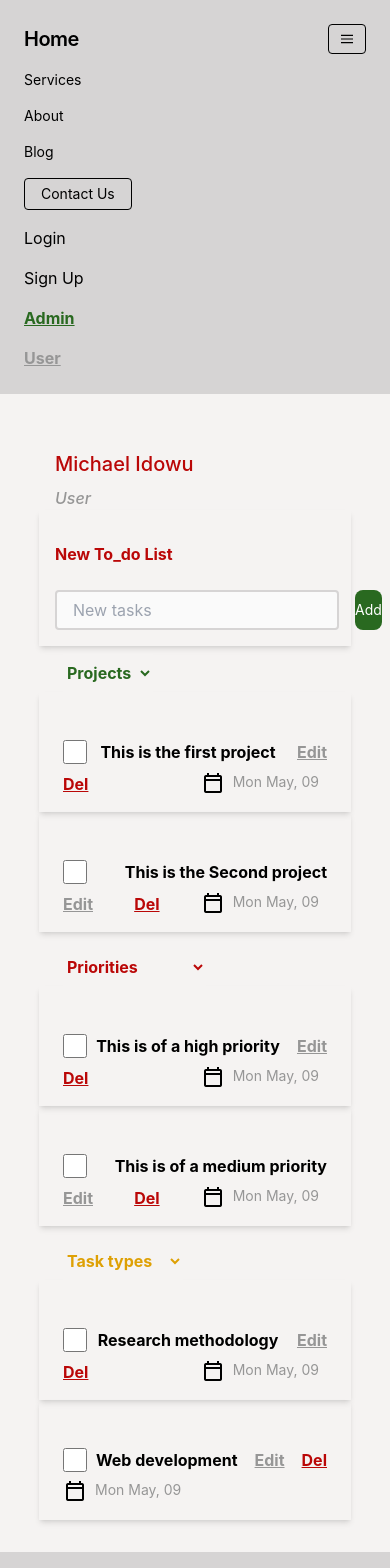
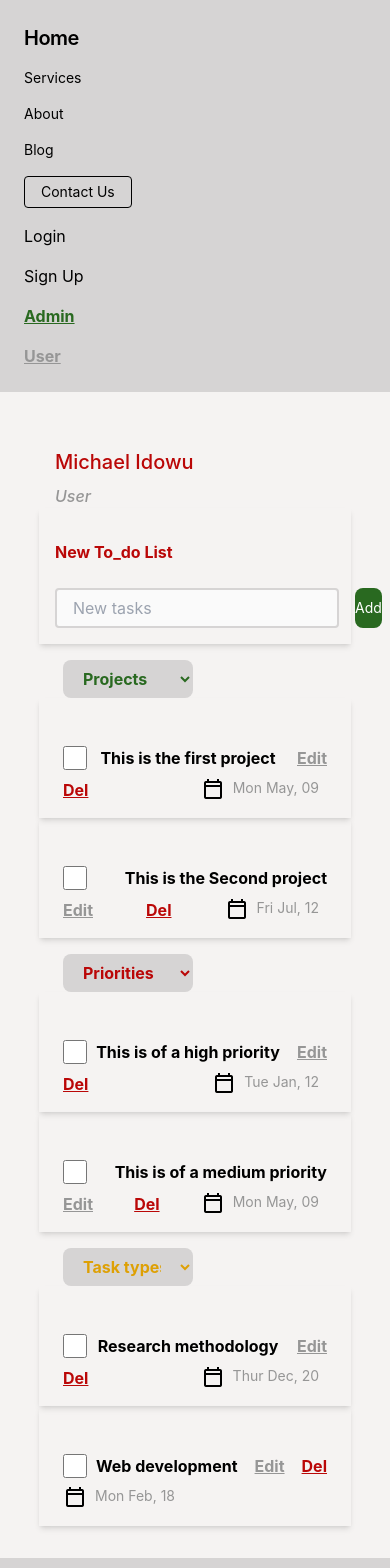
Before and after one commit to Franchesca02/To-Do-App, a React (Create React App) app: page /user in a window 390 px wide. Shown: the top 1568 px of the page. Built offline with nearby package versions, Linux system fonts and the light colour scheme; a web font is replaced by a local one.

Commit message:
edited screens

```diff
--- a/src/Components/Dashboard/Dashboard.js
+++ b/src/Components/Dashboard/Dashboard.js
@@ -17,7 +17,7 @@ const Dashboard = () => {
           </p>
         </div>
         <div className="mt-8">
-          <Link to="/To_Do">
+          <Link to="/User">
             <button className=" flex text-base font-bold font-FontInter text-Red rounded-lg w-[170px] h-[48px] py-2 px-2 bg-Gray">
               <img src={Dash} alt="home icon" />
               <p className="px-2">User dashboard</p>
--- a/src/Components/Dashboard/User.js
+++ b/src/Components/Dashboard/User.js
@@ -36,7 +36,7 @@ const To_Do = () => {
           </div>
         </form>
 
-        <select className="text-base text-Green font-FontInter font-bold mx-6 py-2 mt-2 bg-Gray">
+        <select className="text-base text-Green font-FontInter font-bold mx-6 py-2 px-4 mt-4 bg-Grey w-[130px] rounded-lg">
           <option>Projects</option>
           <option>Project 1</option>
           <option>Project 2</option>
@@ -101,13 +101,13 @@ const To_Do = () => {
               <div className="flex mt-2 px-2">
                 <img src={Calendar} alt="Calendar" />
                 <p className="text-[#969696] text-sm font-FontInter px-2">
-                  Mon May, 09
+                  Fri Jul, 12
                 </p>
               </div>
             </div>
           </div>
         </form>
-        <select className="text-base text-Red font-FontInter font-bold mx-6 py-2 mt-4 bg-Gray">
+        <select className="text-base text-Red font-FontInter font-bold mx-6 py-2 px-4 mt-4 bg-Grey w-[130px] rounded-lg">
           <option>Priorities</option>
           <option>High project</option>
           <option>Medium project</option>
@@ -139,7 +139,7 @@ const To_Do = () => {
               <div className="flex mt-2 px-2">
                 <img src={Calendar} alt="Calendar" />
                 <p className="text-[#969696] text-sm font-FontInter px-2">
-                  Mon May, 09
+                  Tue Jan, 12
                 </p>
               </div>
             </div>
@@ -179,7 +179,7 @@ const To_Do = () => {
           </div>
         </form>
 
-        <select className="text-base text-Yellow font-FontInter font-bold mx-6 py-2 mt-4 bg-Gray">
+        <select className="text-base text-Yellow font-FontInter font-bold mx-6 py-2 px-4 mt-4 bg-Grey w-[130px] rounded-lg">
           <option>Task types</option>
           <option>Social media</option>
           <option>Research</option>
@@ -212,7 +212,7 @@ const To_Do = () => {
               <div className="flex mt-2 px-2">
                 <img src={Calendar} alt="Calendar" />
                 <p className="text-[#969696] text-sm font-FontInter px-2">
-                  Mon May, 09
+                  Thur Dec, 20
                 </p>
               </div>
             </div>
@@ -245,7 +245,7 @@ const To_Do = () => {
               <div className="flex mt-2 px-2">
                 <img src={Calendar} alt="Calendar" />
                 <p className="text-[#969696] text-sm font-FontInter px-2">
-                  Mon May, 09
+                  Mon Feb, 18
                 </p>
               </div>
             </div>
--- a/src/Components/Layout/Navbar.js
+++ b/src/Components/Layout/Navbar.js
@@ -10,18 +10,7 @@ const Navbar = () => {
             Home
           </Link>
         </div>
-        <div className="block lg:hidden">
-          <button className="flex items-center px-3 py-2 border rounded text-teal-200 border-teal-400 hover:text-white hover:border-white">
-            <svg
-              className="fill-current h-3 w-3"
-              viewBox="0 0 20 20"
-              xmlns="http://www.w3.org/2000/svg"
-            >
-              <title>Menu</title>
-              <path d="M0 3h20v2H0V3zm0 6h20v2H0V9zm0 6h20v2H0v-2z" />
-            </svg>
-          </button>
-        </div>
+
         <div className="w-full block flex-grow lg:flex lg:items-center lg:w-auto">
           <div className="text-sm lg:flex-grow">
             <Link
--- a/src/Pages/Home.js
+++ b/src/Pages/Home.js
@@ -11,7 +11,7 @@ const Home = () => {
       <div className="w-full h-5/6">
         <img src={Banner} alt="Banner icon" />
       </div>
-      <div className="absolute top-[400px] ml-6">
+      <div className="absolute top-[430px] ml-6">
         <h1 className="text-4xl font-FontInter font-bold px-4">
           Welcome to My To-Do-List Page
         </h1>
```
